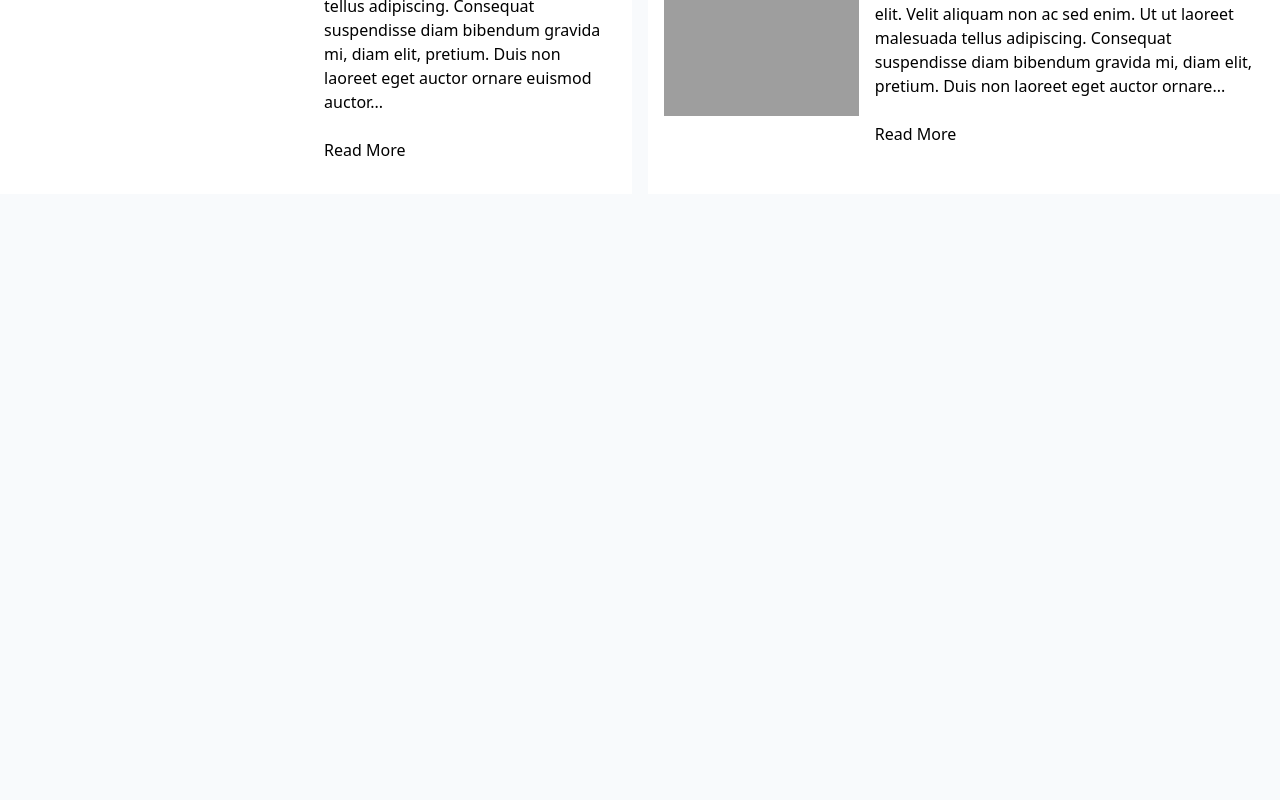
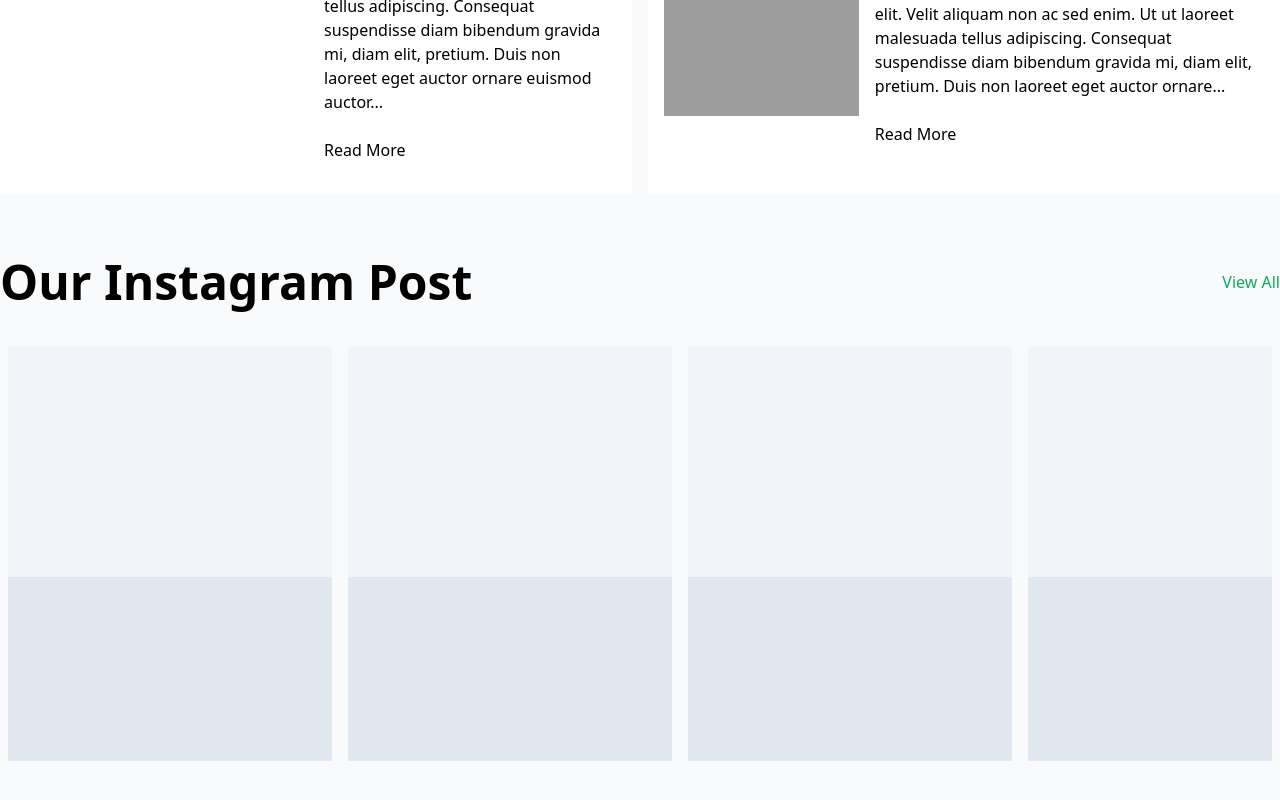
Before and after one commit to candradimuka-community/fe-alumni-jcc, a Next.js app: page / in a window 1280 px wide. Shown: the part 3510-4310 px from the top of the page. Before the commit the page ends 3704 px from the top, so only its background shows below. Built offline with nearby package versions, Linux system fonts and the light colour scheme; grey boxes are pictures that could not be loaded.

Commit message:
feat : instagram section

```diff
--- /dev/null
+++ b/components/large/instagram.jsx
@@ -0,0 +1,29 @@
+import Link from "next/link"
+
+const Instagram = () => {
+    return (
+        <div className="min-h-screen container mx-auto pt-16">
+            <div className="flex justify-between items-center mb-10 mx-2 md:mx-0">
+                <h2 className="text-5xl font-semibold">Our Instagram Post</h2>
+                <Link href={''}>
+                    <a className="font-medium text-primary-green">
+                        View All
+                    </a>
+                </Link>
+            </div>
+            <div className="flex gap-4 overflow-auto mx-2 md-mx-0">
+                {[1,2,3,4,5,6,7].map((item, index)=>(
+                    <div className="min-w-[324px]" key={index}>
+                        <div className="w-full h-[231px] bg-slate-100">
+
+                        </div>
+                        <div className="w-full h-[184px] bg-slate-200">
+
+                        </div>
+                    </div>
+                ))}
+            </div>
+        </div>
+    )
+}
+export default Instagram
--- a/pages/index.js
+++ b/pages/index.js
@@ -2,6 +2,7 @@ import About from "../components/large/about"
 import Blog from "../components/large/blog"
 import Goal from "../components/large/goal"
 import Hero from "../components/large/hero"
+import Instagram from "../components/large/instagram"
 import Reel from "../components/large/reel"
 import Nav from "../components/medium/nav"
 
@@ -14,6 +15,7 @@ const Index = () => {
       <About />
       <Reel />
       <Blog />
+      <Instagram />
     </>
   )
 }
```
